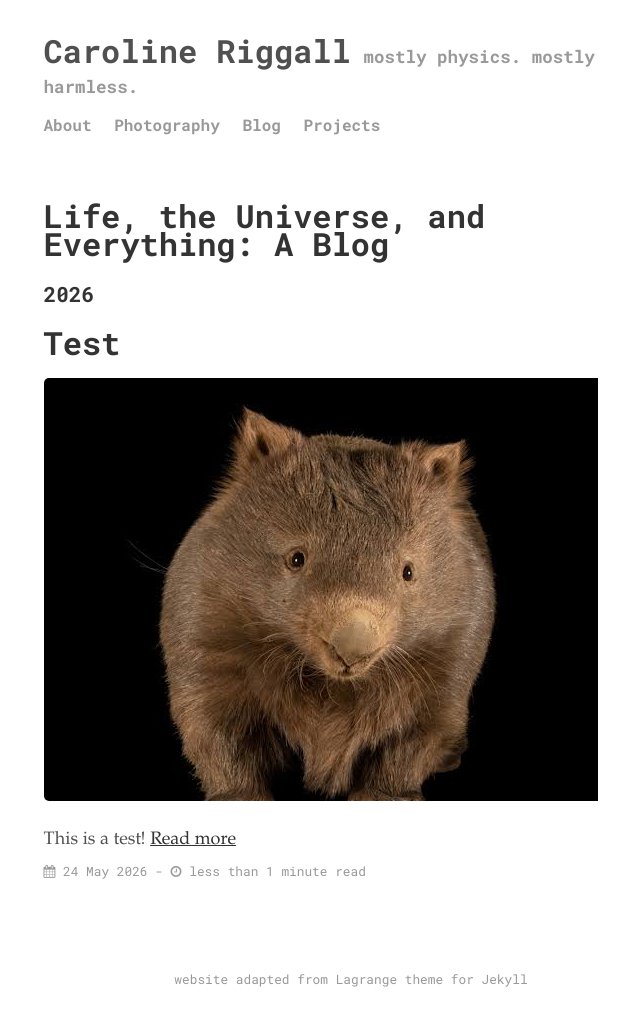
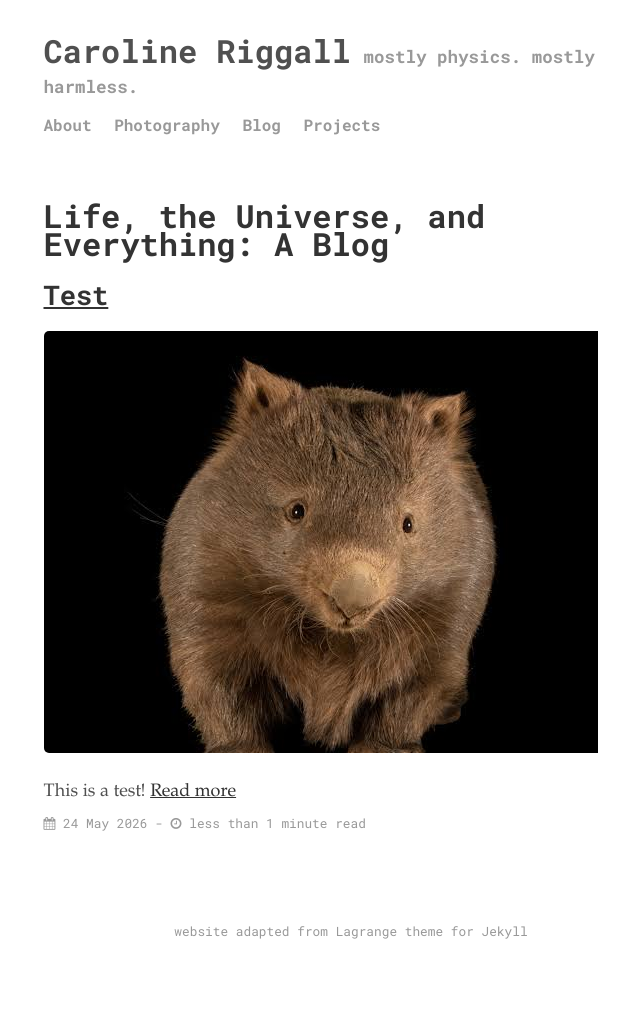
Before and after one commit to criggall/criggall.github.io, a Jekyll site: the page built from menu/blog.md, in a window 1280 px wide. Shown: the whole page, without its empty margins (289-929 px from the left). Built offline with Jekyll 4.4.1, drawn with Linux system fonts in a browser that asks for light colours; after the commit the page ends 977 px from its top, so only the background shows below that.

```diff
--- a/_layouts/archive.html
+++ b/_layouts/archive.html
@@ -30,19 +30,10 @@ layout: default
 </ul> -->
 
 {% for post in site.posts %}
-  {% unless post.next %}
-    <h3>{{ post.date | date: '%Y' }}</h3>
-  {% else %}
-    {% capture year %}{{ post.date | date: '%Y' }}{% endcapture %}
-    {% capture nyear %}{{ post.next.date | date: '%Y' }}{% endcapture %}
-    {% if year != nyear %}
-      <h3>{{ post.date | date: '%Y' }}</h3>
-    {% endif %}
-  {% endunless %}
   <div class="posts-container">
-    <h1>
+    <h2>
       <a href="{{ site.github.url }}{{ post.url }}">{{ post.title }}</a>
-    </h1>
+    </h2>
     {% if post.image %}
       <div class="thumbnail-container">
         <a href="{{ site.github.url }}{{ post.url }}">
```
Also changed, not shown: _layouts/home.html (+5 -2 lines).
